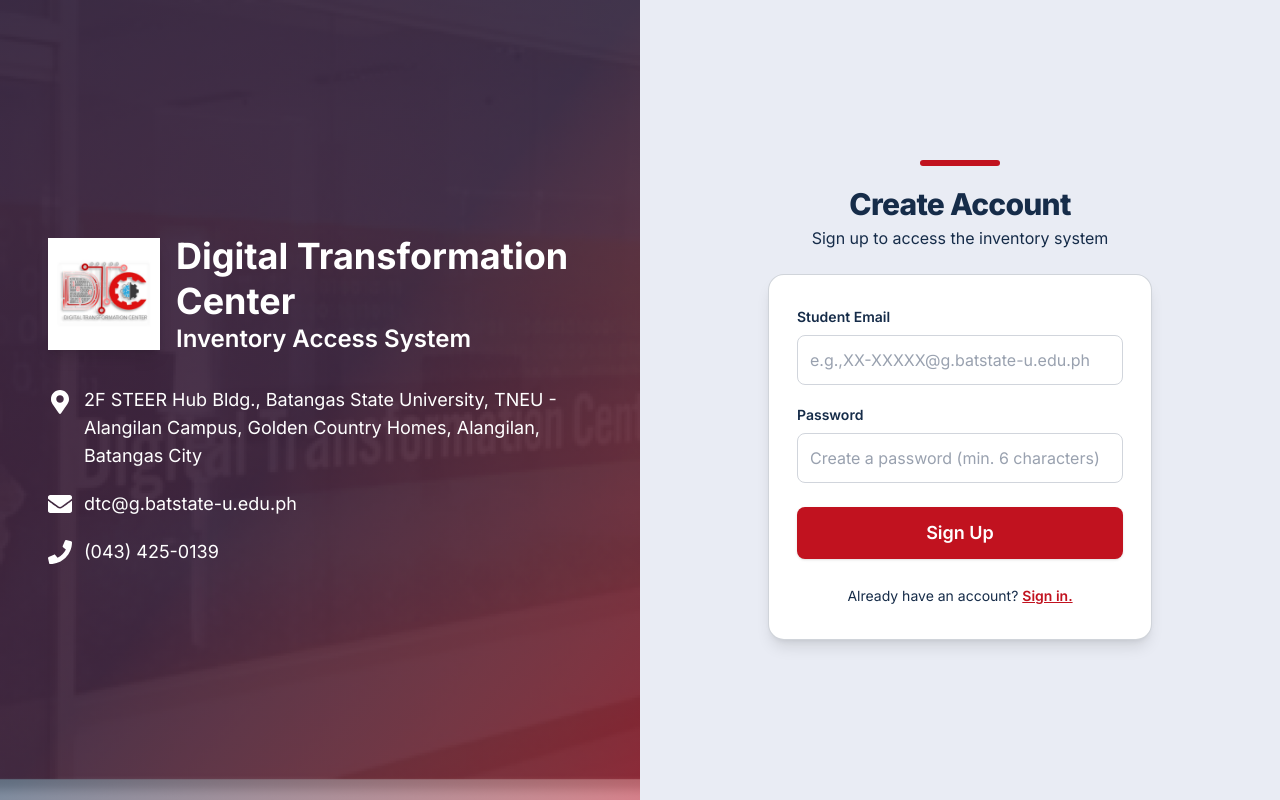
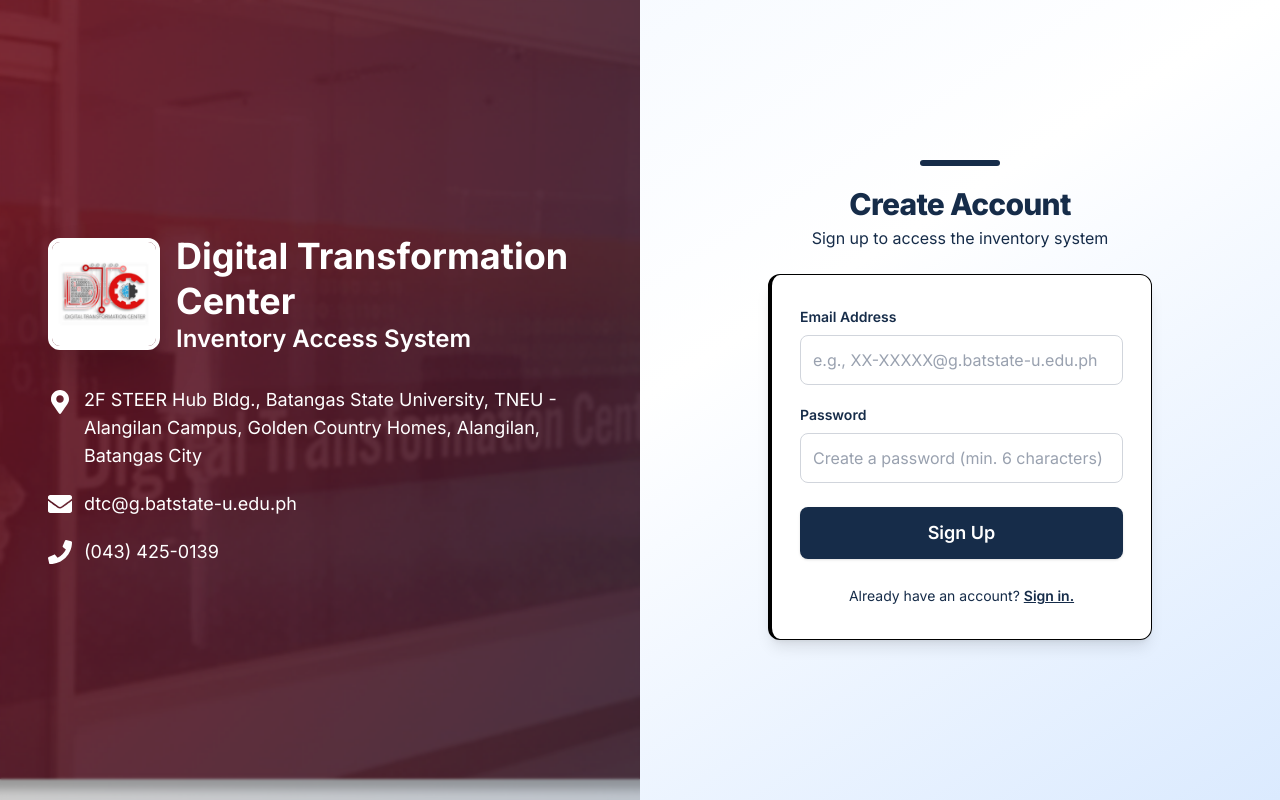
Before and after one commit to par-paulreyes/DTC-IBS, a Next.js app in the folder frontend/: page /signup in a window 1280 px wide. Built offline with nearby package versions, Linux system fonts and the light colour scheme; no server answers.

Commit message:
Improve sign in and sign up page

```diff
--- a/frontend/src/app/login/page.tsx
+++ b/frontend/src/app/login/page.tsx
@@ -49,20 +49,20 @@
   };
 
   return (
-    <div className="flex min-h-screen font-sans bg-[#e9ecf4]">
+    <div className="flex min-h-screen font-sans bg-gradient-to-br from-blue-50 via-white to-blue-100">
       {/* Left Side - Info with creative overlay */}
       <div className="hidden lg:flex flex-col justify-center w-1/2 bg-cover bg-center relative" style={{backgroundImage: 'url(/dtc-bg.png)'}}>
-        <div className="absolute inset-0 bg-gradient-to-br from-[#162C49]/70 via-[#162C49]/50 to-[#C1121F]/50"></div>
+        {/* No overlay, just a subtle shadow for text readability */}
+        <div className="absolute inset-0 bg-black/20 backdrop-blur-[1px]"></div>
         <div className="relative z-10 flex flex-col justify-center h-full px-8 xl:px-12 max-w-2xl">
           {/* Logo and Title Section - One Line */}
           <div className="flex items-center gap-4 mb-8">
-            <Image src="/dtc-logo.jpg" alt="DTC Logo" width={112} height={112} className="w-24 h-24 xl:w-28 xl:h-28 object-cover shadow-lg border-2 border-white flex-shrink-0" />
+            <Image src="/dtc-logo.jpg" alt="DTC Logo" width={112} height={112} className="w-24 h-24 xl:w-28 xl:h-28 object-cover shadow-2xl border-4 border-white rounded-xl flex-shrink-0" />
             <div className="flex flex-col">
               <h1 className="text-3xl xl:text-4xl font-bold !text-white leading-tight">Digital Transformation Center</h1>
               <h2 className="text-xl xl:text-2xl font-semibold !text-white leading-tight">Inventory Access System</h2>
             </div>
           </div>
-
           {/* Contact Information */}
           <div className="space-y-5">
             <div className="flex items-start">
@@ -80,18 +80,16 @@
           </div>
         </div>
       </div>
-
       {/* Right Side - Login Form */}
-      <div className="flex flex-1 flex-col items-center justify-center relative bg-[#e9ecf4] px-4 sm:px-6 lg:px-8">
-        {/* Welcome Back and subtitle outside the container */}
+      <div className="flex flex-1 flex-col items-center justify-center relative px-4 sm:px-6 lg:px-8">
+        {/* Blue accent bar */}
         <div className="flex flex-col items-center mb-4 sm:mb-6">
-          <div className="w-16 sm:w-20 h-1.5 rounded-full bg-[#C1121F] mb-4 sm:mb-5"></div>
+          <div className="w-16 sm:w-20 h-1.5 rounded-full bg-[#162C49] mb-4 sm:mb-5"></div>
           <h2 className="text-2xl sm:text-3xl font-extrabold text-[#162C49] tracking-tight mb-1">Welcome Back</h2>
           <p className="text-sm sm:text-base text-[#162C49] font-normal text-center">Sign in to access your inventory system</p>
         </div>
-
         {/* Login Container */}
-        <div className="w-full max-w-sm rounded-2xl shadow-lg px-4 sm:px-7 py-6 sm:py-8 bg-white border border-[#162C49]/20">
+        <div className="w-full max-w-sm rounded-xl shadow-lg px-4 sm:px-7 py-6 sm:py-8 bg-white border-l-4 border-[#162C49] border border-black">
           <form onSubmit={handleSubmit}>
             <div className="mb-5">
               <label className="block text-sm font-semibold text-[#162C49] mb-2">Email Address</label>
@@ -125,7 +123,7 @@
             <button
               type="submit"
               disabled={loading}
-              className="w-full bg-[#C1121F] text-white py-3 rounded-lg font-semibold text-lg focus:outline-none focus:ring-2 focus:ring-[#162C49] focus:ring-offset-2 disabled:opacity-50 disabled:cursor-not-allowed transition-all duration-200 shadow hover:bg-[#162C49] hover:text-white"
+              className="w-full bg-[#162C49] text-white py-3 rounded-lg font-semibold text-lg focus:outline-none focus:ring-2 focus:ring-[#162C49] focus:ring-offset-2 disabled:opacity-50 disabled:cursor-not-allowed transition-all duration-200 shadow hover:bg-blue-800 hover:text-white"
             >
               {loading ? (
                 <div className="flex items-center justify-center">
@@ -137,14 +135,13 @@
               )}
             </button>
           </form>
-
           {/* Sign Up Link */}
           <div className="mt-6 text-center">
             <span className="text-sm text-[#162C49]">Don&apos;t have an account? </span>
             <button
               type="button"
               onClick={() => router.push('/signup')}
-              className="text-sm font-semibold text-[#C1121F] hover:text-[#162C49] transition-colors duration-200 underline"
+              className="text-sm font-semibold text-[#162C49] hover:text-blue-800 transition-colors duration-200 underline"
             >
               Sign up.
             </button>
--- a/frontend/src/app/signup/page.tsx
+++ b/frontend/src/app/signup/page.tsx
@@ -52,20 +52,20 @@
   };
 
   return (
-    <div className="flex min-h-screen font-sans bg-[#e9ecf4]">
+    <div className="flex min-h-screen font-sans bg-gradient-to-br from-blue-50 via-white to-blue-100">
       {/* Left Side - Info with creative overlay */}
       <div className="hidden lg:flex flex-col justify-center w-1/2 bg-cover bg-center relative" style={{backgroundImage: 'url(/dtc-bg.png)'}}>
-        <div className="absolute inset-0 bg-gradient-to-br from-[#162C49]/70 via-[#162C49]/50 to-[#C1121F]/50"></div>
+        {/* No overlay, just a subtle shadow for text readability */}
+        <div className="absolute inset-0 bg-black/20 backdrop-blur-[1px]"></div>
         <div className="relative z-10 flex flex-col justify-center h-full px-8 xl:px-12 max-w-2xl">
           {/* Logo and Title Section - One Line */}
           <div className="flex items-center gap-4 mb-8">
-            <Image src="/dtc-logo.jpg" alt="DTC Logo" width={112} height={112} className="w-24 h-24 xl:w-28 xl:h-28 object-cover shadow-lg border-2 border-white flex-shrink-0" />
+            <Image src="/dtc-logo.jpg" alt="DTC Logo" width={112} height={112} className="w-24 h-24 xl:w-28 xl:h-28 object-cover shadow-2xl border-4 border-white rounded-xl flex-shrink-0" />
             <div className="flex flex-col">
               <h1 className="text-3xl xl:text-4xl font-bold !text-white leading-tight">Digital Transformation Center</h1>
               <h2 className="text-xl xl:text-2xl font-semibold !text-white leading-tight">Inventory Access System</h2>
             </div>
           </div>
-
           {/* Contact Information */}
           <div className="space-y-5">
             <div className="flex items-start">
@@ -83,24 +83,22 @@
           </div>
         </div>
       </div>
-
       {/* Right Side - Sign Up Form */}
-      <div className="flex flex-1 flex-col items-center justify-center relative bg-[#e9ecf4] px-4 sm:px-6 lg:px-8">
-        {/* Welcome and subtitle outside the container */}
+      <div className="flex flex-1 flex-col items-center justify-center relative px-4 sm:px-6 lg:px-8">
+        {/* Blue accent bar */}
         <div className="flex flex-col items-center mb-4 sm:mb-6">
-          <div className="w-16 sm:w-20 h-1.5 rounded-full bg-[#C1121F] mb-4 sm:mb-5"></div>
+          <div className="w-16 sm:w-20 h-1.5 rounded-full bg-[#162C49] mb-4 sm:mb-5"></div>
           <h2 className="text-2xl sm:text-3xl font-extrabold text-[#162C49] tracking-tight mb-1">Create Account</h2>
           <p className="text-sm sm:text-base text-[#162C49] font-normal text-center">Sign up to access the inventory system</p>
         </div>
-
         {/* Sign Up Container */}
-        <div className="w-full max-w-sm rounded-2xl shadow-lg px-4 sm:px-7 py-6 sm:py-8 bg-white border border-[#162C49]/20">
+        <div className="w-full max-w-sm rounded-xl shadow-lg px-4 sm:px-7 py-6 sm:py-8 bg-white border-l-4 border-[#162C49] border border-black">
           <form onSubmit={handleSubmit}>
             <div className="mb-5">
-              <label className="block text-sm font-semibold text-[#162C49] mb-2">Student Email</label>
+              <label className="block text-sm font-semibold text-[#162C49] mb-2">Email Address</label>
               <input
                 type="email"
-                placeholder="e.g.,XX-XXXXX@g.batstate-u.edu.ph"
+                placeholder="e.g., XX-XXXXX@g.batstate-u.edu.ph"
                 value={email}
                 onChange={e => setEmail(e.target.value)}
                 className="w-full p-3 border border-gray-300 rounded-lg focus:outline-none focus:ring-2 focus:ring-[#162C49] focus:border-transparent text-base font-normal bg-white placeholder-gray-400"
@@ -133,7 +131,7 @@
             <button
               type="submit"
               disabled={loading}
-              className="w-full bg-[#C1121F] text-white py-3 rounded-lg font-semibold text-lg focus:outline-none focus:ring-2 focus:ring-[#162C49] focus:ring-offset-2 disabled:opacity-50 disabled:cursor-not-allowed transition-all duration-200 shadow hover:bg-[#162C49] hover:text-white"
+              className="w-full bg-[#162C49] text-white py-3 rounded-lg font-semibold text-lg focus:outline-none focus:ring-2 focus:ring-[#162C49] focus:ring-offset-2 disabled:opacity-50 disabled:cursor-not-allowed transition-all duration-200 shadow hover:bg-blue-800 hover:text-white"
             >
               {loading ? (
                 <div className="flex items-center justify-center">
@@ -145,14 +143,13 @@
               )}
             </button>
           </form>
-
           {/* Login Link */}
           <div className="mt-6 text-center">
             <span className="text-sm text-[#162C49]">Already have an account? </span>
             <button
               type="button"
               onClick={() => router.push('/login')}
-              className="text-sm font-semibold text-[#C1121F] hover:text-[#162C49] transition-colors duration-200 underline"
+              className="text-sm font-semibold text-[#162C49] hover:text-blue-800 transition-colors duration-200 underline"
             >
               Sign in.
             </button>
```
